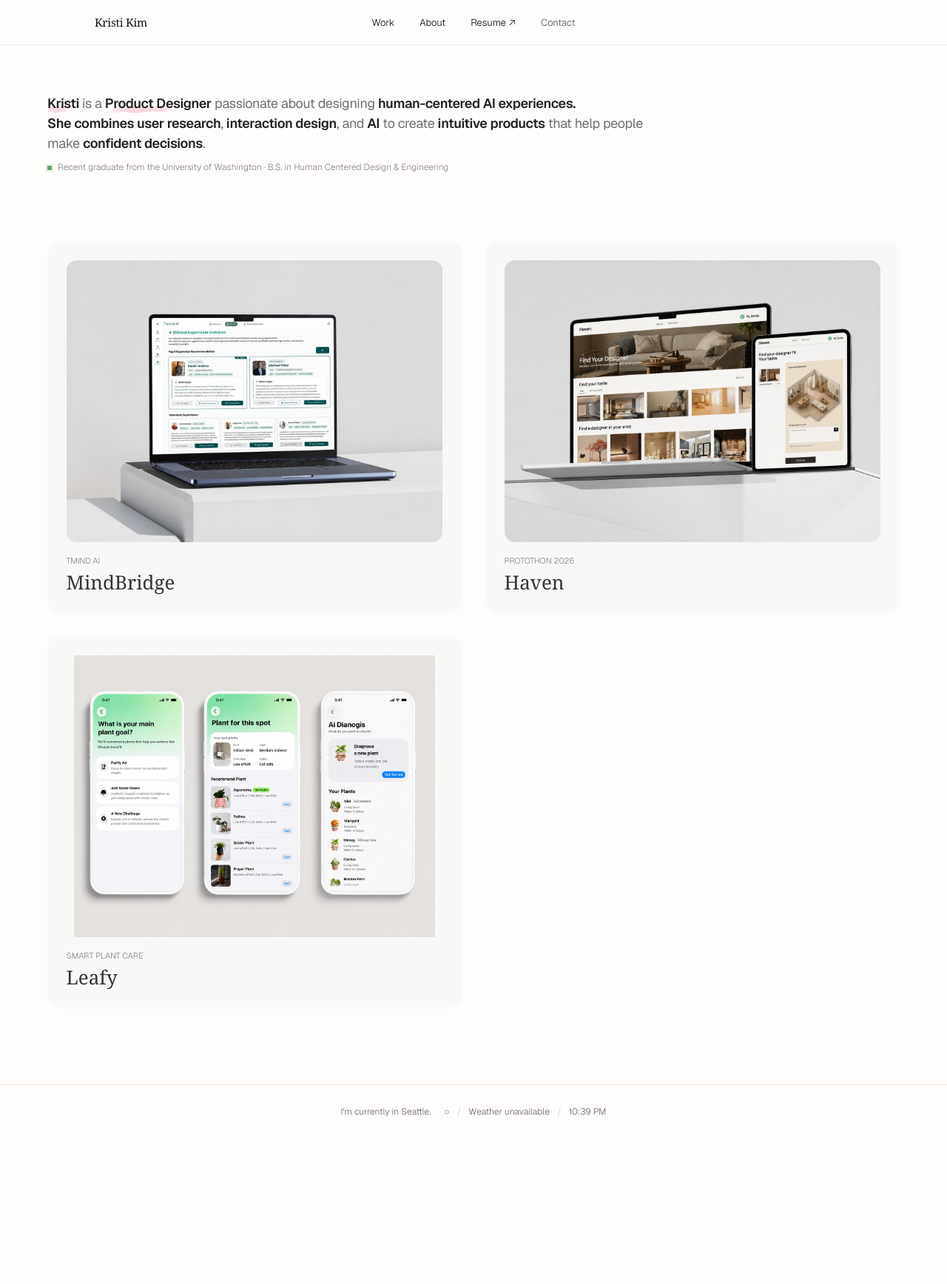
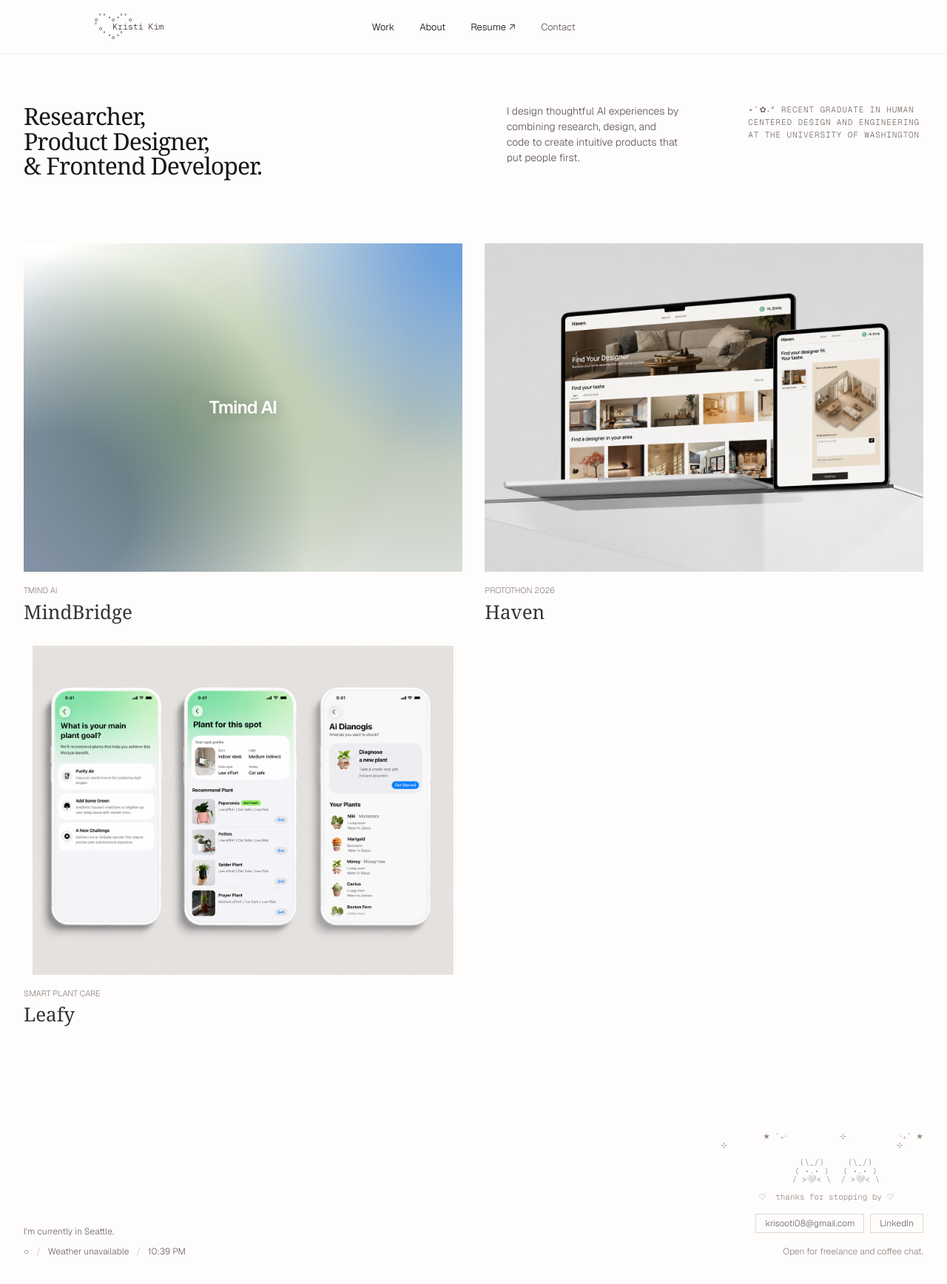
Before and after one commit to krisooti/Portfolio, a Next.js app: page / in a window 1280 px wide. Shown: the top 1736 px of the page at 74% size. Before the commit the page ends 1539 px from the top, so only its background shows below. Built offline with nearby package versions, Linux system fonts and the light colour scheme; no server answers.

Commit message:
Refine homepage intro and footer

```diff
--- /dev/null
+++ b/app/AsciiFooter.tsx
@@ -0,0 +1,59 @@
+import { SeattleStatus } from "./SeattleStatus";
+
+const ASCII_ART = `                     ★ ˚₊‧           ⊹           ‧₊˚ ★
+        ⊹                                   ⊹
+
+                  (\\_/)\     (\\_/)
+                  ( •.• )   ( •.• )
+                  / >🤍< \\  / >🤍< \\
+
+              ♡  thanks for stopping by ♡`;
+
+const EMAIL = "krisooti08@gmail.com";
+const LINKEDIN_URL = "https://www.linkedin.com/in/kristiskim/";
+
+export function AsciiFooter() {
+  const linkClassName =
+    "inline-flex items-center border border-[#ded8d4] px-3 py-1.5 text-[12px] font-light leading-none text-[#6b6664] transition-colors duration-200 hover:border-[#bdb7b3] hover:text-[#171717]";
+
+  return (
+    <footer className="relative w-full overflow-hidden bg-[var(--background)] px-5 py-8 md:px-8 md:py-10">
+      <div className="flex min-h-[132px] w-full items-end justify-between gap-10 max-[700px]:flex-col max-[700px]:items-start">
+        <div className="text-[12px] font-light leading-[1.6] text-[#6b6664]">
+          <p className="m-0 mb-2">I&apos;m currently in Seattle.</p>
+          <SeattleStatus />
+        </div>
+
+        <div className="ml-auto grid max-w-full justify-items-end gap-4 max-[700px]:ml-0 max-[700px]:justify-items-start">
+          <div className="max-w-full overflow-hidden">
+            <pre
+              aria-hidden="true"
+              className="m-0 whitespace-pre text-center font-mono text-[clamp(6px,0.85vw,12px)] leading-[1.08] text-[#8f8986]"
+            >
+              {ASCII_ART}
+            </pre>
+          </div>
+
+          <div className="grid justify-items-end gap-4 text-[12px] font-light leading-[1.6] text-[#6b6664] max-[700px]:justify-items-start">
+            <div className="flex flex-wrap justify-end gap-2 max-[700px]:justify-start">
+              <a className={linkClassName} href={`mailto:${EMAIL}`}>
+                {EMAIL}
+              </a>
+              <a
+                className={linkClassName}
+                href={LINKEDIN_URL}
+                target="_blank"
+                rel="noopener noreferrer"
+              >
+                LinkedIn
+              </a>
+            </div>
+            <p className="m-0 text-right text-[#8a8583] max-[700px]:text-left">
+              Open for freelance and coffee chat.
+            </p>
+          </div>
+        </div>
+      </div>
+    </footer>
+  );
+}
--- a/app/PortfolioMotion.tsx
+++ b/app/PortfolioMotion.tsx
@@ -1,11 +1,13 @@
 "use client";
 
 import { useCardHover } from "../hooks/useCardHover";
+import { useHomeHeroAnimation } from "../hooks/useHomeHeroAnimation";
 import { usePageMotion } from "../hooks/usePageMotion";
 import { useReveal } from "../hooks/useReveal";
 
 export function PortfolioMotion() {
   usePageMotion();
+  useHomeHeroAnimation();
   useReveal();
   useCardHover();
 
--- a/app/SiteNav.tsx
+++ b/app/SiteNav.tsx
@@ -3,6 +3,7 @@
 import Link from "next/link";
 import { useEffect, useRef, useState } from "react";
 import { HighlightText } from "./HighlightText";
+import { getGSAP, prefersReducedMotion } from "../lib/gsap";
 
 const EMAIL = "krisooti08@gmail.com";
 const RESUME_URL =
@@ -12,6 +13,7 @@ export function SiteNav({ home = false }: { home?: boolean }) {
   const [isOpen, setIsOpen] = useState(false);
   const [copied, setCopied] = useState(false);
   const contactRef = useRef<HTMLDivElement>(null);
+  const logoRef = useRef<HTMLPreElement>(null);
   const resetTimer = useRef<number | null>(null);
 
   useEffect(() => {
@@ -39,6 +41,47 @@ export function SiteNav({ home = false }: { home?: boolean }) {
     resetTimer.current = window.setTimeout(() => setCopied(false), 1800);
   };
 
+  const animateLogo = () => {
+    if (!logoRef.current || prefersReducedMotion()) {
+      return;
+    }
+
+    const { gsap } = getGSAP();
+    const dots = logoRef.current.querySelectorAll("[data-logo-dot]");
+    const timeline = gsap.timeline();
+
+    timeline
+      .to(logoRef.current, {
+        y: -3,
+        duration: 0.22,
+        ease: "power2.out",
+      })
+      .to(
+        dots,
+        {
+          rotation: (index) => (index === 0 ? -4 : 4),
+          duration: 0.22,
+          ease: "power2.out",
+          transformOrigin: "50% 50%",
+        },
+        "<",
+      )
+      .to(logoRef.current, {
+        y: 0,
+        duration: 0.28,
+        ease: "power2.out",
+      })
+      .to(
+        dots,
+        {
+          rotation: 0,
+          duration: 0.28,
+          ease: "power2.out",
+        },
+        "<",
+      );
+  };
+
   return (
     <header
       className="fixed left-0 top-0 z-50 grid w-full grid-cols-[minmax(0,1fr)_auto_minmax(0,1fr)] items-center border-b border-black/[0.05] bg-[rgba(255,253,252,0.82)] px-[clamp(24px,10vw,160px)] py-[18px] backdrop-blur-[18px] max-[560px]:grid-cols-1 max-[560px]:justify-items-center max-[560px]:gap-3 max-[560px]:px-[18px] max-[560px]:py-4"
@@ -47,9 +90,21 @@ export function SiteNav({ home = false }: { home?: boolean }) {
     >
       <Link
         href="/"
-        className="inline-flex items-center justify-self-start gap-[7px] font-serif text-[15px] font-medium leading-none tracking-[-0.01em] text-[#171717] max-[560px]:justify-self-center max-[560px]:text-xs"
+        className="inline-flex items-center justify-self-start text-[#171717] max-[560px]:justify-self-center"
+        aria-label="Kristi Kim homepage"
+        onFocus={animateLogo}
+        onMouseEnter={animateLogo}
       >
-        <HighlightText>Kristi Kim</HighlightText>
+        <pre
+          className="m-0 whitespace-pre text-left font-mono text-[clamp(9px,0.9vw,13px)] font-light leading-[1.05] tracking-normal text-[#34302e]"
+          ref={logoRef}
+        >
+          <span data-logo-dot>｡ﾟﾟ･｡･ﾟﾟ｡</span>
+          {"\n"}
+          <span>ﾟ。 Kristi Kim</span>
+          {"\n"}
+          <span data-logo-dot>　ﾟ･｡･ﾟ</span>
+        </pre>
       </Link>
       <nav className="flex items-center justify-self-center gap-[clamp(18px,3vw,34px)] max-[560px]:gap-4">
         <Link
--- a/app/globals.css
+++ b/app/globals.css
@@ -318,6 +318,76 @@ a {
 
 .visual-fieldnotes {
   background: transparent;
+}
+
+.tmind-thumbnail {
+  position: relative;
+  width: 100%;
+  height: 100%;
+  min-height: 320px;
+  overflow: hidden;
+  border-radius: inherit;
+  isolation: isolate;
+}
+
+.tmind-gradient {
+  position: absolute;
+  inset: 0;
+  z-index: 0;
+}
+
+.tmind-title {
+  position: absolute;
+  inset: 0;
+  z-index: 1;
+
+  display: flex;
+  align-items: center;
+  justify-content: center;
+
+  margin: 0;
+  padding: 24px;
+
+  color: white;
+  font-size: 24px;
+  font-weight: 600;
+  line-height: 1;
+  letter-spacing: -0.04em;
+  text-align: center;
+  text-shadow: 0 2px 20px rgba(0, 0, 0, 0.22);
+
+  pointer-events: none;
+}
+
+.tmind-gradient {
+  background-color: hsla(352, 0%, 100%, 0.03);
+  background-image:
+    radial-gradient(
+      circle at 7% 81%,
+      hsla(212, 54%, 23%, 0.55) 16%,
+      transparent 53%
+    ),
+    radial-gradient(
+      circle at 102% -2%,
+      hsla(212, 61%, 65%, 1) 7%,
+      transparent 40.84243509294403%
+    ),
+    radial-gradient(
+      circle at 39% 52%,
+      hsla(89, 25%, 61%, 0.79) 6%,
+      transparent 68%
+    ),
+    radial-gradient(
+      circle at 11% 29%,
+      hsla(201, 0%, 100%, 1) 8%,
+      transparent 74%
+    ),
+    radial-gradient(
+      circle at 90% 50%,
+      hsla(106, 10%, 74%, 1) 2%,
+      transparent 85%
+    );
+  background-blend-mode: normal, normal, normal, normal, normal;
 }
 
 .about-section p,
@@ -2163,4 +2233,8 @@ a {
   .profile-stack-photo {
     transition: none;
   }
-}
+
+  .tmind-gradient {
+    animation: none;
+  }
+}
--- a/app/layout.tsx
+++ b/app/layout.tsx
@@ -1,5 +1,6 @@
 import type { Metadata } from "next";
 import { Geist, Geist_Mono } from "next/font/google";
+import { AsciiFooter } from "./AsciiFooter";
 import { PortfolioMotion } from "./PortfolioMotion";
 import "./globals.css";
 
@@ -35,6 +36,7 @@ export default function RootLayout({
       >
         <PortfolioMotion />
         {children}
+        <AsciiFooter />
       </body>
     </html>
   );
--- a/app/page.tsx
+++ b/app/page.tsx
@@ -2,7 +2,6 @@ import type { Metadata } from "next";
 import Link from "next/link";
 import { HighlightText } from "./HighlightText";
 import { type Project, projects } from "./projects";
-import { SeattleStatus } from "./SeattleStatus";
 import { SiteNav } from "./SiteNav";
 
 export const metadata: Metadata = {
@@ -20,14 +19,19 @@ function ProjectCard({ project }: { project: Project }) {
   return (
     <Link
       href={`/work/${project.slug}`}
-      className="project-card group relative grid h-full grid-cols-1 content-start gap-[18px] rounded-[18px] bg-[var(--surface-neutral)] p-[clamp(18px,2vw,28px)] shadow-[0_4px_18px_rgba(190,190,190,0.035)] transition-[background-color,box-shadow,transform] duration-[350ms] ease-[cubic-bezier(0.22,1,0.36,1)] hover:-translate-y-1 hover:bg-[var(--surface-neutral-hover)] hover:shadow-[0_10px_28px_rgba(0,0,0,0.06)] focus-visible:-translate-y-1 focus-visible:bg-[var(--surface-neutral-hover)] focus-visible:shadow-[0_10px_28px_rgba(0,0,0,0.06)] focus-visible:outline-none max-[560px]:w-[min(100%,520px)]"
+      className="project-card group relative grid h-full w-full grid-cols-1 content-start gap-[18px] bg-transparent transition-transform duration-[350ms] ease-[cubic-bezier(0.22,1,0.36,1)] hover:-translate-y-1 focus-visible:-translate-y-1 focus-visible:outline-none"
       aria-label={`Open ${project.title} case study`}
       data-gsap-card
     >
       <div
-        className={`project-image relative aspect-[4/3] w-full overflow-hidden rounded-[14px] bg-transparent p-0 transition-transform duration-[350ms] ease-[cubic-bezier(0.22,1,0.36,1)] ${project.imageClass}`}
+        className={`project-image relative aspect-[4/3] w-full overflow-hidden bg-transparent p-0 transition-transform duration-[350ms] ease-[cubic-bezier(0.22,1,0.36,1)] ${project.imageClass}`}
       >
-        {project.cardImage ? (
+        {project.slug === "tmind-ai" ? (
+          <div className="tmind-thumbnail">
+            <div className="tmind-gradient" aria-hidden="true" />
+            <h3 className="tmind-title">Tmind AI</h3>
+          </div>
+        ) : project.cardImage ? (
           <img
             className="block h-full w-full object-contain object-center transition-transform duration-[350ms] ease-[cubic-bezier(0.22,1,0.36,1)] group-hover:scale-[1.015] group-focus-visible:scale-[1.015]"
             src={project.cardImage.src}
@@ -59,60 +63,47 @@ export default function Home() {
       <SiteNav home />
 
       <section
-        className="mx-auto grid min-h-screen w-[min(100%,1440px)] grid-cols-1 items-start gap-[clamp(54px,7vw,92px)] px-[clamp(24px,5vw,72px)] pb-[104px] pt-[124px] max-[980px]:gap-[clamp(40px,6vw,64px)] max-[980px]:pt-[116px] max-[560px]:gap-[48px] max-[560px]:px-[18px] max-[560px]:pb-[76px] max-[560px]:pt-[126px]"
+        className="mx-auto w-full max-w-[1400px] px-8 pb-[88px] pt-[140px] max-[560px]:px-[22px] max-[560px]:pb-[72px] max-[560px]:pt-[124px]"
+        aria-labelledby="hero-title"
+        data-home-hero
+      >
+        <div className="grid grid-cols-12 items-start gap-[clamp(80px,7vw,120px)] max-[980px]:gap-16 max-[820px]:grid-cols-2 max-[560px]:grid-cols-1 max-[560px]:gap-8">
+          <h1
+            id="hero-title"
+            className="col-span-5 mb-0 mt-0 font-serif text-[32px] font-medium leading-[1.05] tracking-[-0.03em] text-[#171717] max-[820px]:col-span-1 max-[560px]:col-span-1"
+            data-home-hero-title
+          >
+            <span className="block">Researcher,</span>
+            <span className="block">Product Designer,</span>
+            <span className="block">&amp; Frontend Developer.</span>
+          </h1>
+
+          <p
+            className="col-start-7 col-end-10 m-0 max-w-[300px] text-left text-[14px] font-light leading-[1.5] text-[#5d5856] max-[820px]:col-span-1 max-[820px]:col-start-auto max-[560px]:col-span-1"
+            data-home-about-copy
+          >
+            I design thoughtful AI experiences by combining research, design,
+            and code to create intuitive products that put people first.
+          </p>
+          <p
+            className="col-start-10 col-end-13 m-0 text-left font-mono text-[11px] font-light uppercase leading-[1.55] tracking-[0.08em] text-[#6f6a67] max-[820px]:col-start-2 max-[820px]:col-end-3 max-[820px]:mt-12 max-[560px]:col-span-1 max-[560px]:col-start-auto max-[560px]:mt-4"
+            data-home-about-meta
+          >
+            ⋆˚✿˖° Recent graduate in Human Centered Design and Engineering
+            <br />
+            at the University of Washington
+          </p>
+        </div>
+      </section>
+
+      <section
+        className="mx-auto grid w-full max-w-[1400px] grid-cols-1 items-start gap-[clamp(54px,7vw,92px)] px-8 pb-[104px] pt-0 max-[980px]:gap-[clamp(40px,6vw,64px)] max-[560px]:gap-[48px] max-[560px]:px-[22px] max-[560px]:pb-[76px]"
         id="work"
-        aria-labelledby="intro-title"
+        aria-label="Featured projects"
         data-gsap-section
       >
-        <aside className="h-fit pt-0.5 max-[560px]:pt-0" data-gsap-header>
-          <div className="min-w-0 text-left">
-            <h1
-              id="intro-title"
-              className="m-0 max-w-[840px] text-lg font-normal leading-[1.5] tracking-[-0.02em] text-[#6f6f6f]"
-            >
-              <HighlightText className="intro-emphasis" persistent>
-                Kristi
-              </HighlightText>{" "}
-              is a{" "}
-              <HighlightText className="intro-emphasis" persistent>
-                Product Designer
-              </HighlightText>{" "}
-              passionate about designing{" "}
-              <HighlightText className="intro-emphasis">
-                human-centered AI experiences.
-              </HighlightText>
-              {" "}
-              <HighlightText className="intro-emphasis">
-                She combines user research
-              </HighlightText>
-              ,{" "}
-              <HighlightText className="intro-emphasis">
-                interaction design
-              </HighlightText>
-              , and <HighlightText className="intro-emphasis">AI</HighlightText>{" "}
-              to create{" "}
-              <HighlightText className="intro-emphasis">
-                intuitive products
-              </HighlightText>{" "}
-              that help people make{" "}
-              <HighlightText className="intro-emphasis">
-                confident decisions
-              </HighlightText>
-              .
-            </h1>
-            <p className="intro-status inline-flex max-w-[840px] items-center gap-2 text-xs font-light leading-[1.6] text-[#8a8583] max-[560px]:items-start">
-              <span
-                className="size-1.5 flex-none bg-[#63a66f] shadow-[0_0_0_3px_rgba(99,166,111,0.12)]"
-                aria-hidden="true"
-              />
-              Recent graduate from the University of Washington · B.S. in Human
-              Centered Design &amp; Engineering
-            </p>
-          </div>
-        </aside>
         <div
-          className="grid min-w-0 grid-cols-2 items-stretch gap-8 max-[760px]:grid-cols-1 max-[560px]:justify-items-center max-[560px]:gap-7"
-          aria-label="Featured projects"
+          className="grid min-w-0 grid-cols-2 items-stretch gap-[clamp(22px,2.4vw,36px)] max-[760px]:grid-cols-1 max-[560px]:gap-7"
           data-gsap-body
         >
           {featuredProjects.map((project) => (
@@ -121,10 +112,6 @@ export default function Home() {
         </div>
       </section>
 
-      <footer className="flex items-center justify-center gap-[18px] border-t border-[var(--line)] px-[clamp(20px,5vw,64px)] py-7 text-xs font-light text-[#6b6664] max-[560px]:flex-col max-[560px]:gap-2 max-[560px]:text-center">
-        <p className="m-0">I&apos;m currently in Seattle.</p>
-        <SeattleStatus />
-      </footer>
     </main>
   );
 }
```
Also changed, not shown: hooks/useHomeHeroAnimation.ts (added, +38 -0 lines), 1 other file (tests, documents, lock files or other folders).
